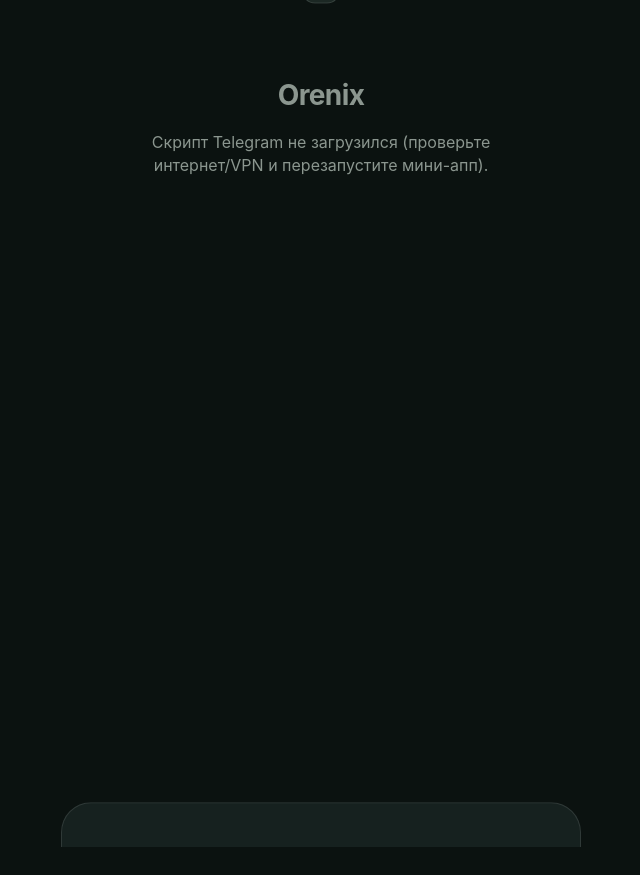
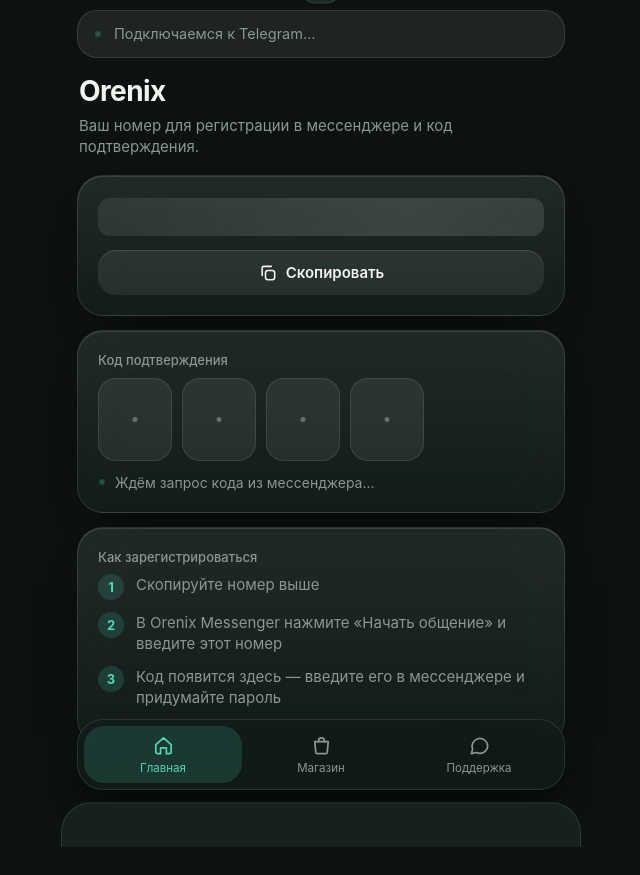
Before and after one commit to suitzid/mini-app, a website: page public/index.html in a window 1280 px wide. Shown: the whole page, without its empty margins (319-959 px from the left). Before the commit the page ends 800 px from the top, so only its background shows below. Drawn offline with Linux system fonts and the light colour scheme.

Commit message:
Update index.html

```diff
--- a/public/index.html
+++ b/public/index.html
@@ -119,11 +119,15 @@ h1{font-size:28px;margin:6px 2px 4px;letter-spacing:-.6px;font-weight:650}
 .toast{position:fixed;left:50%;top:calc(env(safe-area-inset-top) + 14px);transform:translate(-50%,-140%);max-width:min(440px,calc(100% - 32px));padding:12px 18px;border-radius:18px;background:rgba(30,42,38,.96);border:1px solid var(--line);font-size:14.5px;z-index:60;transition:transform .35s var(--ease);text-align:center}
 .toast.on{transform:translate(-50%,0)}
 .gate{padding:60px 24px;text-align:center;color:var(--text-2)}
+.conn{display:flex;align-items:center;gap:12px;margin:0 0 14px;padding:13px 16px;border-radius:20px;background:rgba(255,255,255,.08);border:1px solid var(--line);font-size:14.5px;color:var(--text-2)}
+.conn button{margin-left:auto;padding:8px 14px;border-radius:14px;background:var(--accent-fill);color:var(--accent-ink);font-weight:600;font-size:14px}
+.ver{text-align:center;color:var(--text-3);font-size:11px;margin-top:18px}
 @media (prefers-reduced-motion:reduce){*{animation:none!important;transition:none!important}}
 </style>
 </head>
 <body>
 <div id="app">
+  <div class="conn" id="conn" hidden></div>
   <div class="ad" id="ad" hidden></div>
 
   <section class="screen on" id="s-home">
@@ -175,6 +179,7 @@ h1{font-size:28px;margin:6px 2px 4px;letter-spacing:-.6px;font-weight:650}
       </div>
     </div>
   </section>
+  <div class="ver">v3</div>
 </div>
 
 <nav class="tabs" id="tabs">
@@ -350,15 +355,26 @@ document.querySelectorAll('.tab').forEach((t) => t.onclick = () => { try { tg.Ha
 
 async function load(quiet) {
   try { S = await api('/api/state'); renderAd(); renderHome(); renderShop(); if (!quiet) pollCode(); }
-  catch (e) { if (!quiet) { $('app').innerHTML = `<div class="gate"><h1>Orenix</h1><p>${esc(e.message)}</p></div>`; $('tabs').hidden = true; } }
+  catch (e) { if (!quiet) { showConn(e.message || 'Нет связи с сервером', true); } }
 }
 document.addEventListener('visibilitychange', () => { if (!document.hidden) load(true); });
+function showConn(text, retry) {
+  const c = $('conn'); c.hidden = false;
+  c.innerHTML = (retry ? '' : '<span class="dot"></span>') + '<span>' + esc(text) + '</span>' + (retry ? '<button id="conn-r">Повторить</button>' : '');
+  const b = $('conn-r'); if (b) b.onclick = () => { c.hidden = true; boot(); };
+}
+let bootTries = 0, bootTimer = null;
 function boot() {
-  tg = window.Telegram && Telegram.WebApp;
-  if (tg) { try { tg.ready(); tg.expand(); } catch (e) {} }
-  if (getInitData()) { load(); return; }
-  const why = !window.Telegram ? 'Скрипт Telegram не загрузился (проверьте интернет/VPN и перезапустите мини-апп).' : 'Telegram не передал данные запуска. Откройте мини-апп кнопкой меню бота или кнопкой «Открыть Orenix» после /start.';
-  $('app').innerHTML = '<div class="gate"><h1>Orenix</h1><p>' + esc(why) + '</p></div>'; $('tabs').hidden = true;
+  clearInterval(bootTimer); bootTries = 0;
+  const attempt = () => {
+    tg = window.Telegram && Telegram.WebApp;
+    if (tg) { try { tg.ready(); tg.expand(); } catch (e) {} }
+    if (getInitData()) { clearInterval(bootTimer); $('conn').hidden = true; load(); return; }
+    if (++bootTries === 1) showConn('Подключаемся к Telegram…', false);
+    if (bootTries >= 25) { clearInterval(bootTimer); showConn('Не удалось подключиться. Закройте и откройте мини-апп кнопкой в боте.', true); }
+  };
+  attempt();
+  if (!getInitData()) bootTimer = setInterval(attempt, 800);
 }
 if (document.readyState === 'complete') boot(); else window.addEventListener('load', boot);
 </script>
```
